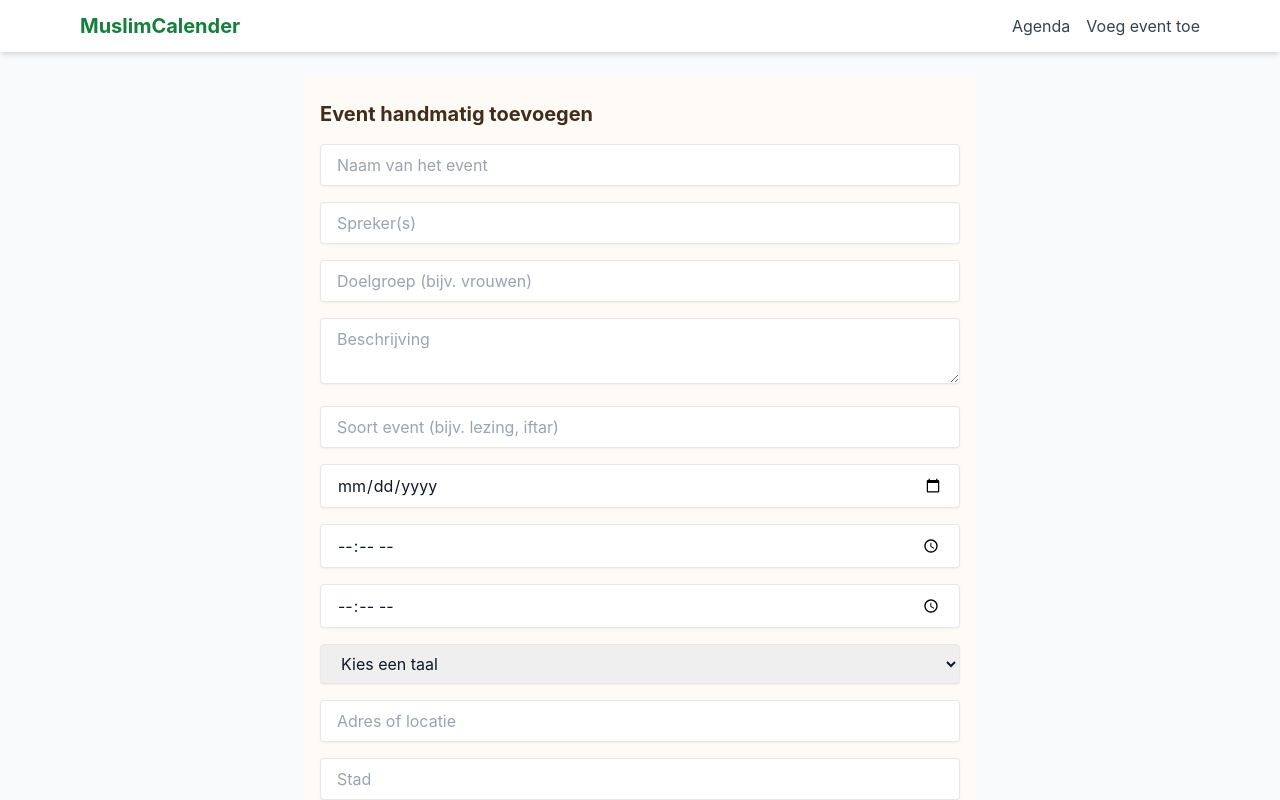
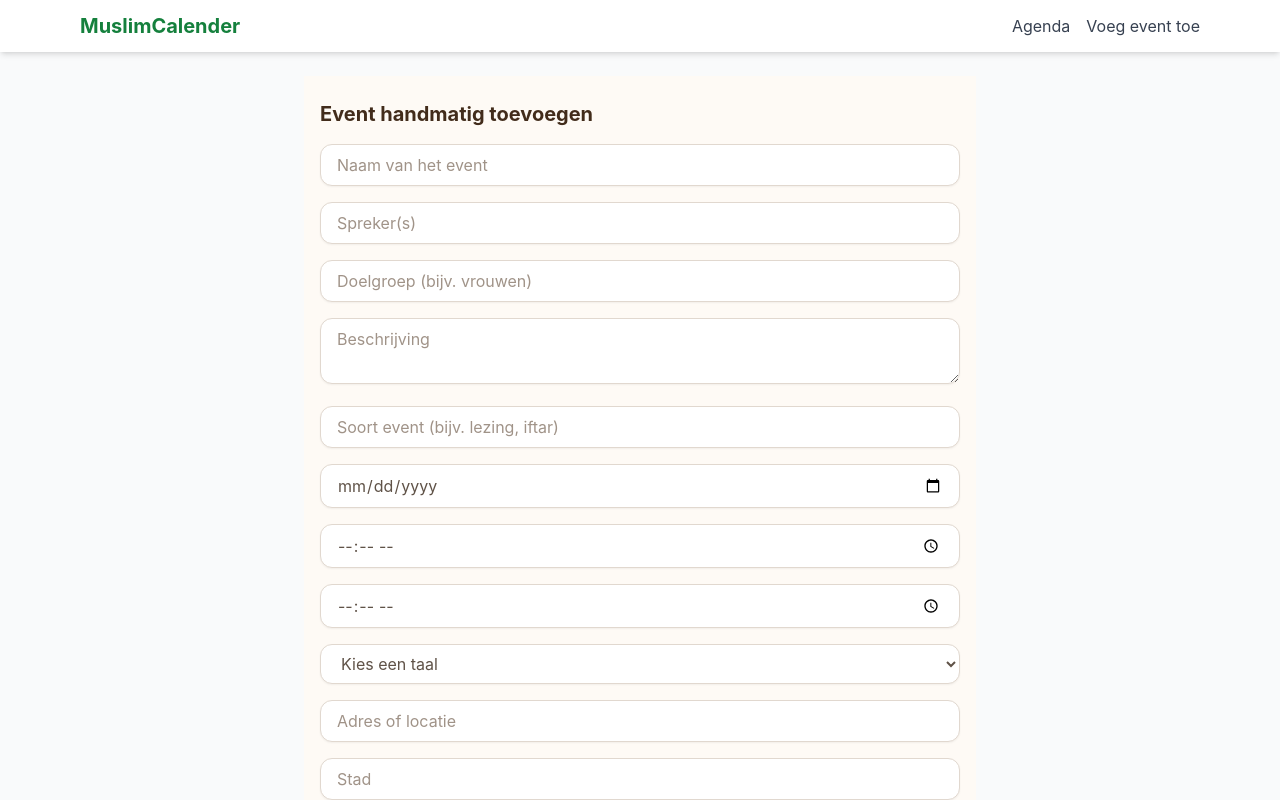
Before and after one commit to IvanaSaraber/MuslimCalender, a Next.js app: page /upload in a window 1280 px wide. Shown: the top 800 px of the page. Built offline with nearby package versions, Linux system fonts and the light colour scheme.

Commit message:
Update globals.css

```diff
--- a/styles/globals.css
+++ b/styles/globals.css
@@ -5,3 +5,7 @@
 .input {
   @apply w-full px-4 py-2 border rounded shadow-sm;
 }
+
+.input {
+  @apply w-full px-4 py-2 border border-[#e1d8cf] rounded-xl bg-white text-[#5f5247] placeholder-[#a09388] focus:outline-none;
+}
```
